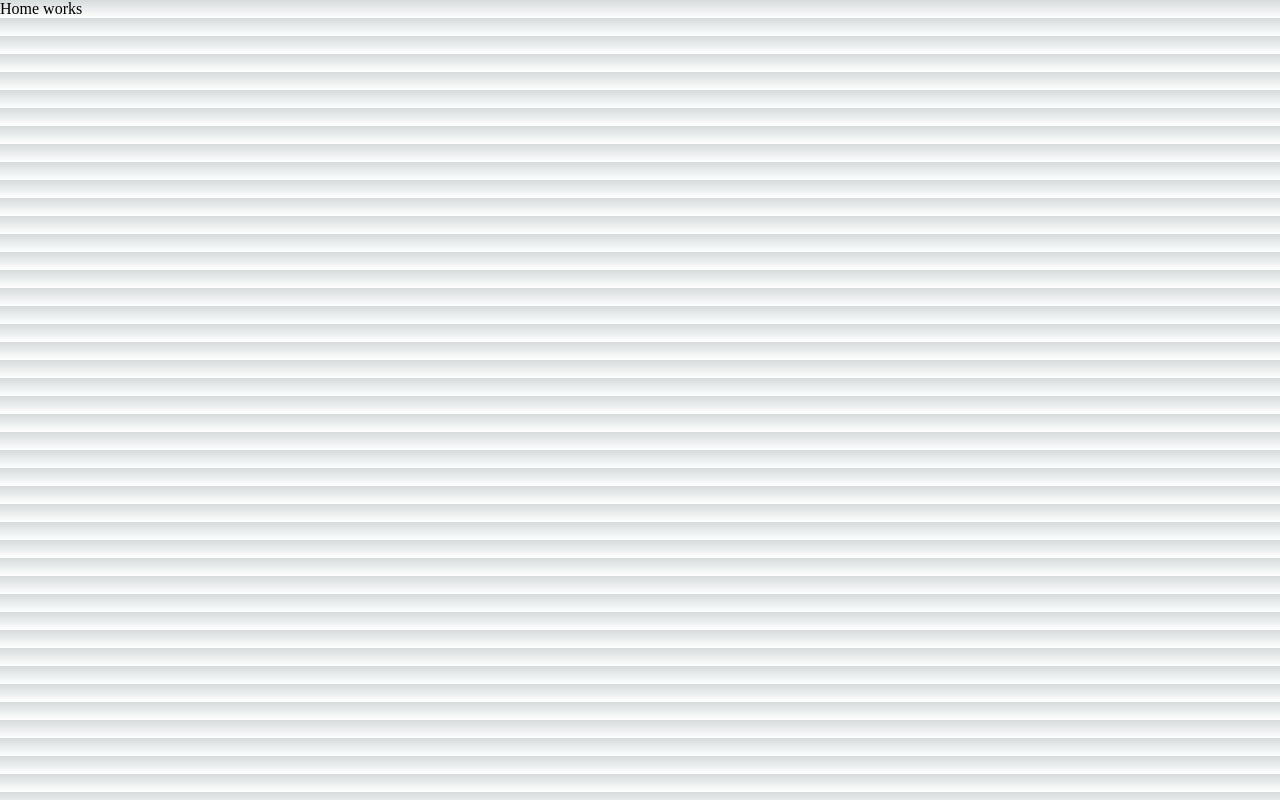
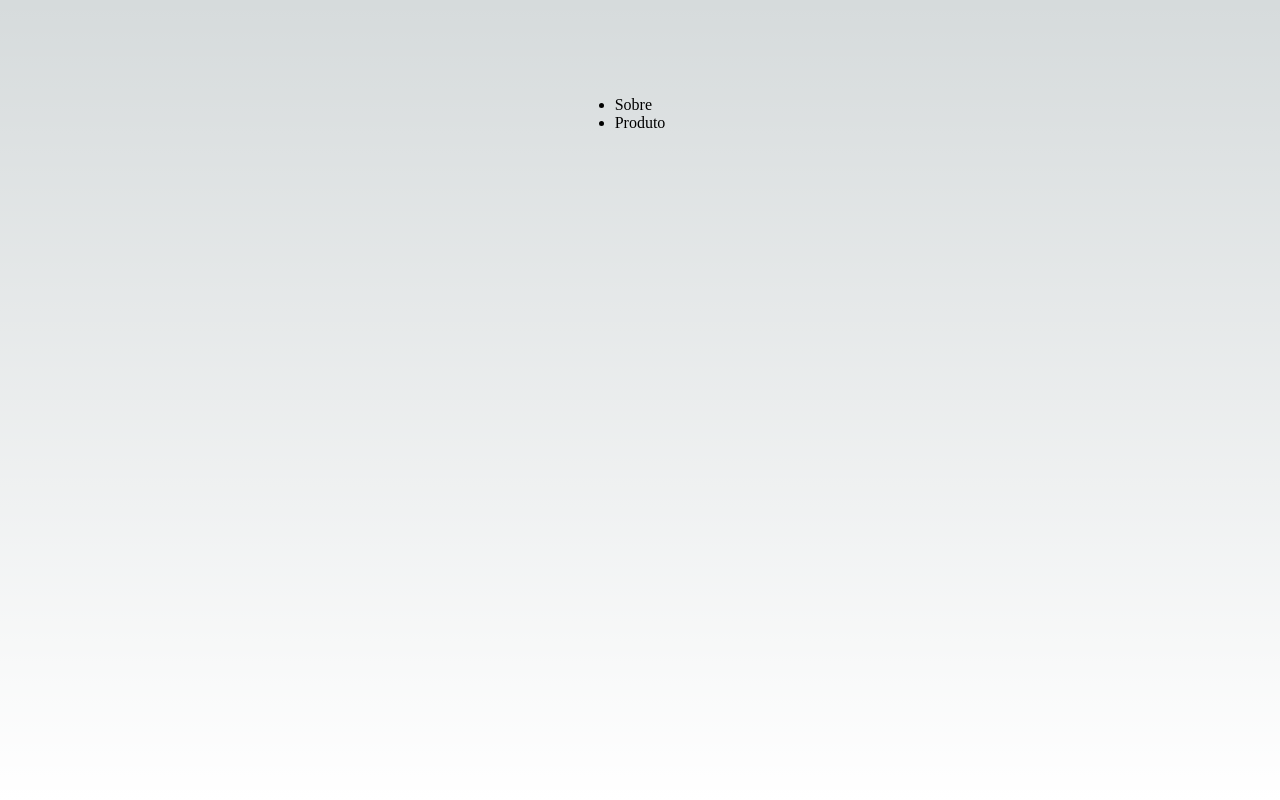
Before and after one commit to Ranayke/imagineshop-app, a Next.js app: page / in a window 1280 px wide. Built offline with nearby package versions, Linux system fonts and the light colour scheme.

Commit message:
Started routes

```diff
--- a/src/pages/index.tsx
+++ b/src/pages/index.tsx
@@ -1,9 +1,29 @@
+import styles from "../styles/Home.module.css";
+import Head from "next/head";
+import { NextPage } from "next";
 import Link from "next/link";
 
-export default function Home() {
+const Home: NextPage = () => {
   return (
-    <Link href="/products">
-      <p>Home works</p>
-    </Link>
+    <div className={styles.container}>
+      <Head>
+        <title>Home</title>
+        <meta name="description" content="Gener" />
+        <link rel="icon" href="/favicon.ico" />
+      </Head>
+
+      <main className={styles.main}>
+        <ul>
+          <li>
+            <Link href="about">Sobre</Link>
+          </li>
+          <li>
+            <Link href="product">Produto</Link>
+          </li>
+        </ul>
+      </main>
+    </div>
   );
-}
+};
+
+export default Home;
```
Also changed, not shown: src/pages/about.tsx (added, +21 -0 lines), src/pages/product/[productId].tsx (added, +18 -0 lines), src/pages/product/index.tsx (added, +14 -0 lines), public/images/logo.png (added).
